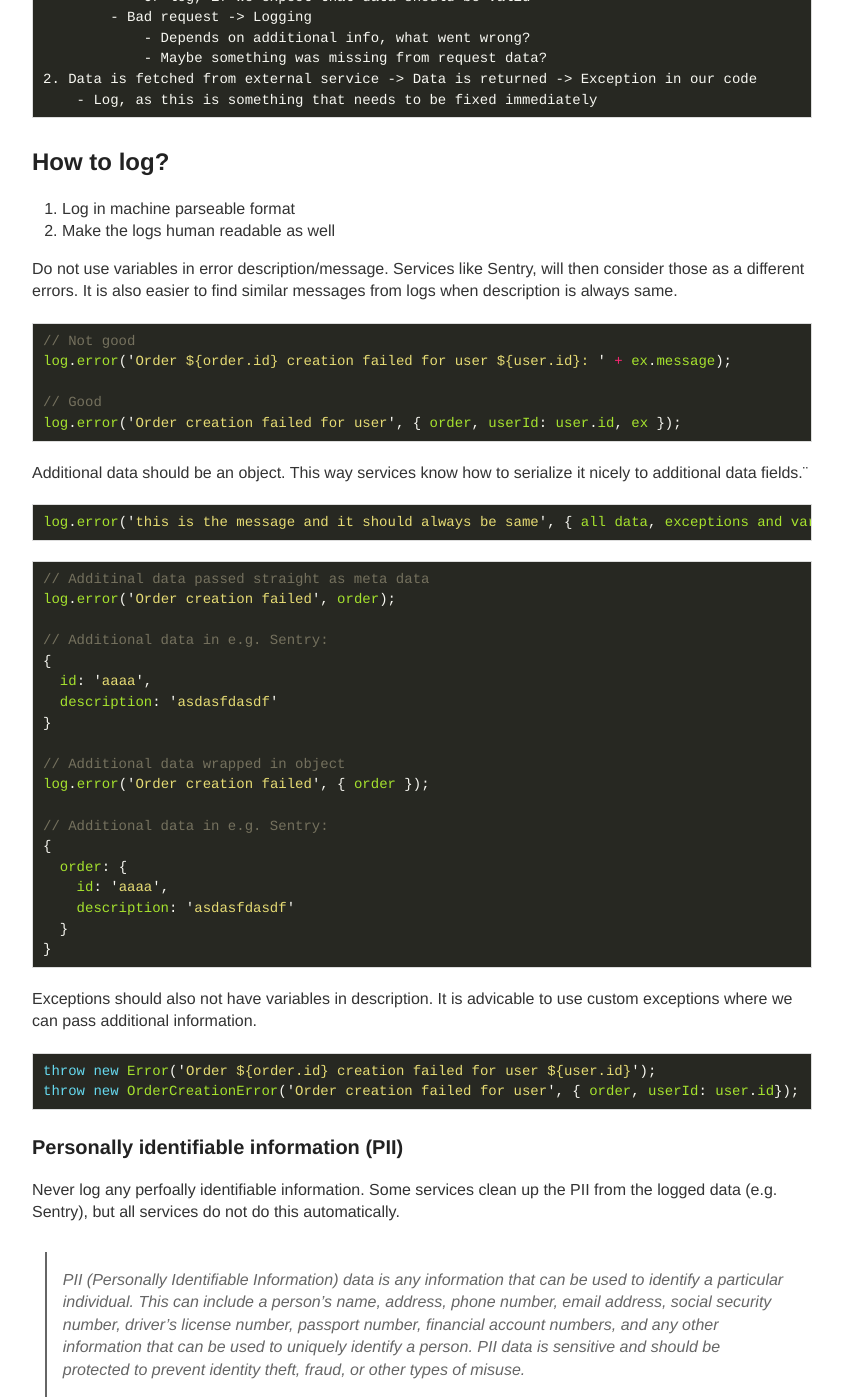
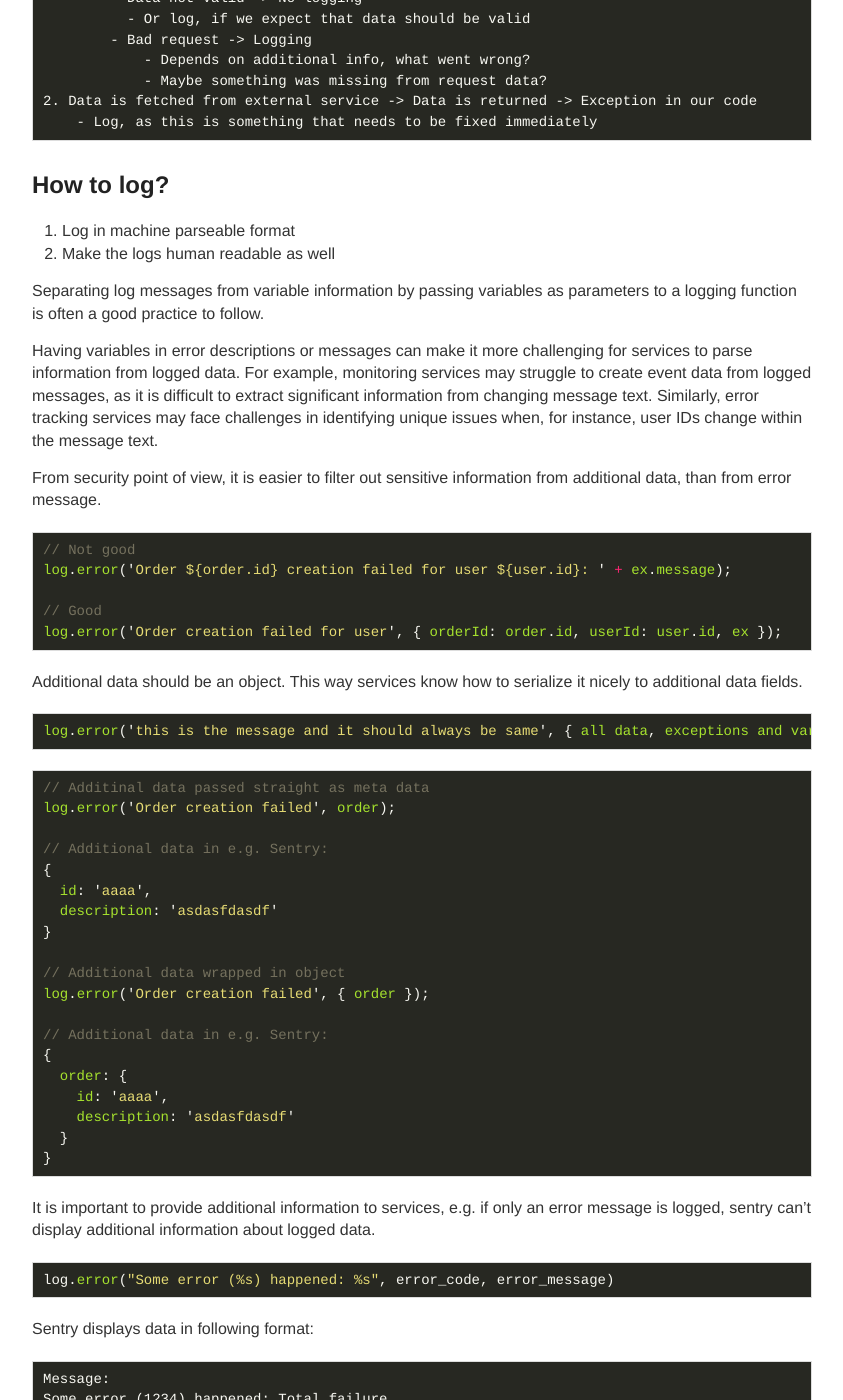
Before and after one commit to ttu/ttu.github.io, a Jekyll site: the page built from _posts/2022-3-25-logging-what-why-how.md, in a window 1280 px wide and 1400 px high, scrolled down 1501 px. Shown: the whole window, without its empty margins (218-1061 px from the left). Built offline with Jekyll 4.4.1, drawn with Linux system fonts in a browser that asks for light colours; some of the changed text lies outside the part shown.

Commit message:
Update examples from logging post

````diff
--- a/_posts/2022-3-25-logging-what-why-how.md
+++ b/_posts/2022-3-25-logging-what-why-how.md
@@ -9,9 +9,9 @@
 
 **Monitoring** is an essential practice for **ensuring the reliability and performance of applications**. It tells you how your application is behaving by continuously gathering and analyzing data about its behavior and health. With monitoring, you can **detect issues early**, prevent downtime, and optimize resource utilization.
 
-Logging is also an useful tool for tracking application behavior and collecting statistics, but it's important to note that it only covers a limited range of functionality. To achieve comprehensive monitoring and analytics, it's recommended to use additional services such as Datadog, New Relic, or Google Analytics.
+Logging is also an useful tool for tracking application behavior and collecting statistics, but it's important to note that it only covers a limited range of functionality. E.g. Logs (formerly LogTail) has functionality to provide [alerts](https://betterstack.com/docs/logs/dashboards/alerts/) from specific log conditions.
 
-TODO: Add link to Logtail Alerts with log queris
+To achieve comprehensive monitoring and analytics, it's recommended to use additional services such as Datadog, New Relic, or Google Analytics.
 
 ### What to log?
 
@@ -64,17 +64,21 @@
 1. Log in machine parseable format
 2. Make the logs human readable as well
 
-Do not use variables in error description/message. Services like Sentry, will then consider those as a  different errors. It is also easier to find similar messages from logs when description is always same.
+Separating log messages from variable information by passing variables as parameters to a logging function is often a good practice to follow.
+
+Having variables in error descriptions or messages can make it more challenging for services to parse information from logged data. For example, monitoring services may struggle to create event data from logged messages, as it is difficult to extract significant information from changing message text. Similarly, error tracking services may face challenges in identifying unique issues when, for instance, user IDs change within the message text.
+
+From security point of view, it is easier to filter out sensitive information from additional data, than from error message.
 
 ```js
 // Not good
 log.error('Order ${order.id} creation failed for user ${user.id}: ' + ex.message);
 
 // Good
-log.error('Order creation failed for user', { order, userId: user.id, ex });
+log.error('Order creation failed for user', { orderId: order.id, userId: user.id, ex });
 ```
 
-Additional data should be an object. This way services know how to serialize it nicely to additional data fields.¨
+Additional data should be an object. This way services know how to serialize it nicely to additional data fields.
 
 ```js
 log.error('this is the message and it should always be same', { all data, exceptions and variables in additional data });
@@ -102,6 +106,36 @@
 }
 ```
 
+It is important to provide additional information to services, e.g. if only an error message is logged, sentry can't display additional information about logged data.
+
+```py
+log.error("Some error (%s) happened: %s", error_code, error_message)
+```
+
+Sentry displays data in following format:
+
+```
+Message:
+Some error (1234) happened: Total failure
+
+#0 1234
+#1 Total failure
+```
+
+If additional data is passed as an object, services are able to parse it and display field names etc.
+
+```py
+log.error("Some error happened", {"error_code"=error_code, "error_message"=error_message})
+```
+
+```
+Message:
+Some error happened
+
+error_code: 1234
+error_message: Total failure
+```
+
 Exceptions should also not have variables in description. It is advicable to use custom exceptions where we can pass additional information.
 
 ```js
@@ -111,11 +145,19 @@
 
 ### Personally identifiable information (PII)
 
-Never log any perfoally identifiable information. Some services clean up the PII from the logged data (e.g. Sentry), but all services do not do this automatically.
+Do not log any personally identifiable information (PII). While some services, such as Sentry, attempt to clean up PII from logged data, not all services do this automatically.
+
+When additional data is passed as an object, it is more straightforward to incorporate filtering logic for removing PII information.
 
 > PII (Personally Identifiable Information) data is any information that can be used to identify a particular individual. This can include a person's name, address, phone number, email address, social security number, driver's license number, passport number, financial account numbers, and any other information that can be used to uniquely identify a person. PII data is sensitive and should be protected to prevent identity theft, fraud, or other types of misuse.
 
 ### Logging in Python
+
+Python has slightly different recommendations for logging compared to most other languages. Interpolation of logged messages is often recommended when using logging.
+
+Services employ mappers and parsers to address this "issue" giving them the capability to use passed arguments to extract logged data.
+
+For new projects, it might be advisable to pass all variables in arguments (args). However, it's important to bear in mind that if libraries include logging code, they likely use interpolation.
 
 **Adding exception info to log**
 
@@ -130,6 +172,14 @@
 ```
 
 NOTE: `traceback.print_exc()` can be used to print the exception to the console.
+
+**Formatting**
+
+When message doesn't include any arguments, then arguments must be defined in the format.
+
+```py
+format = "%(asctime)s - %(name)s -  %(levelname)s - %(message)s - %(args)s"
+```
 
 **Python log message interpolation**
 
@@ -152,6 +202,10 @@
 
 ### Python and extra-object
 
-In some examples, additional data is passed as an extra object, but this is not recommended. It is important to note that certain property names, such as `message` and `asctime`, are reserved in the extra object and should not be used.
+In some examples, additional data is passed as [an extra object](https://docs.python.org/3/library/logging.html#logrecord-attributes), but this is not recommended for all cases. The use of an extra object is beneficial in scenarios where specific information must be included in all application logs, and these details depend on the execution context (e.g., session_id, request_user_id).
 
-TODO: Link to sentry example.
+It is important to note that certain property names, such as `message` and `asctime`, are reserved in the extra-object and should not be used.
+
+[extra in Sentry](https://docs.sentry.io/platforms/python/integrations/logging/)
+
+[extra in DataDog](https://www.datadoghq.com/blog/python-logging-best-practices/#add-custom-attributes-to-your-json-logs)
````
